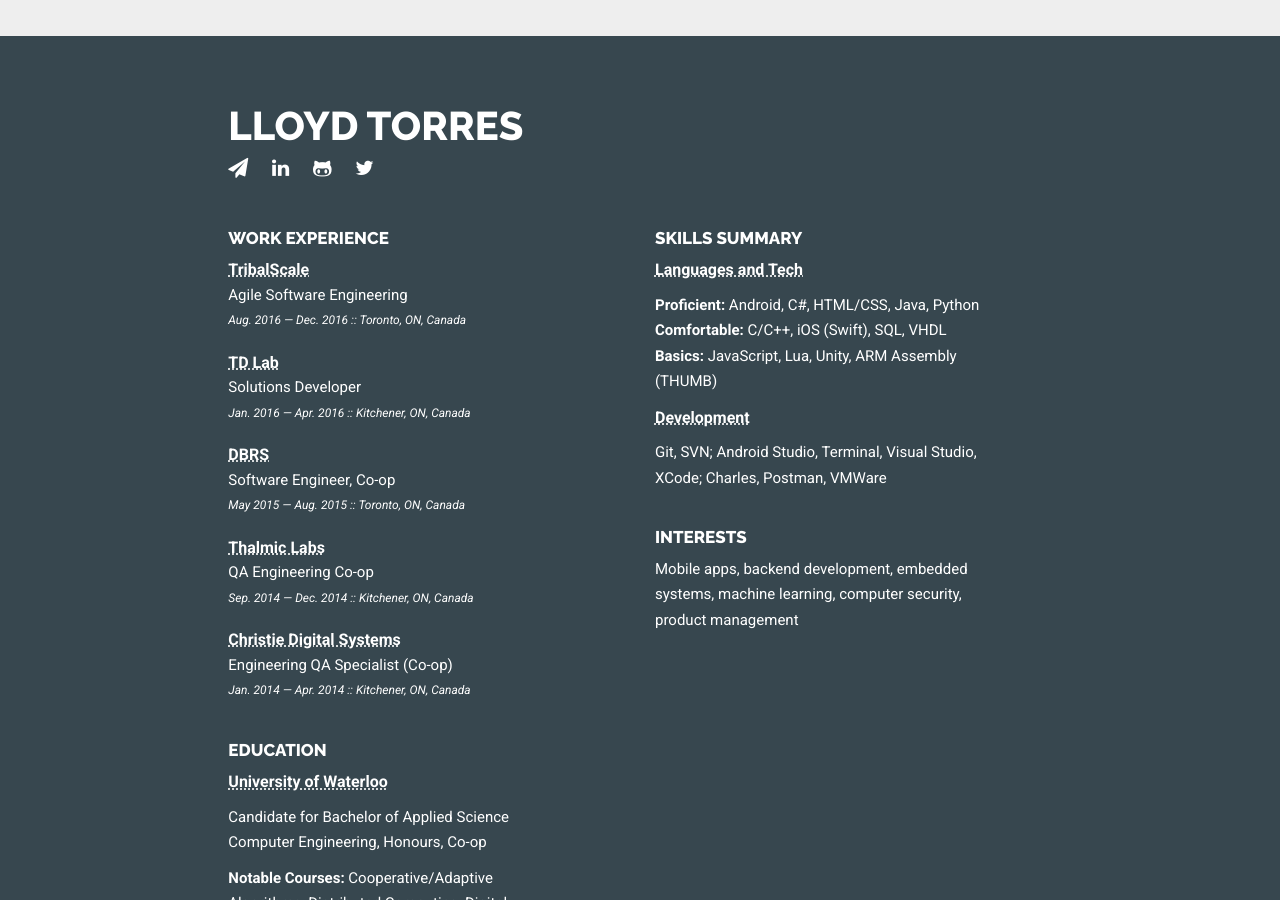
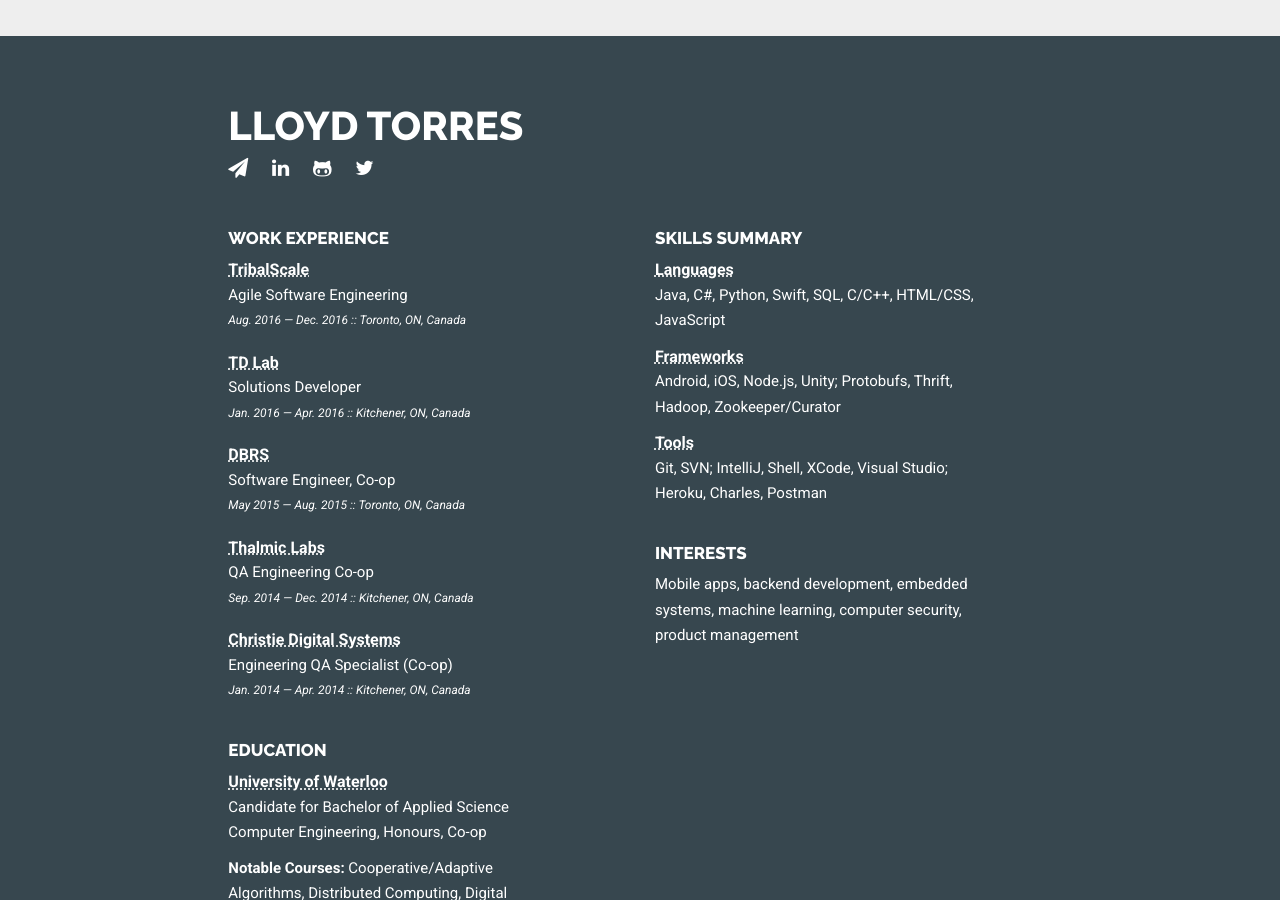
Before and after one commit to lloydtorres/lloydtorres.github.io, a Jekyll site: the page built from index.html, in a window 1280 px wide and 900 px high, scrolled down 1734 px. Built offline with Jekyll 4.4.1, drawn with Linux system fonts in a browser that asks for light colours.

Commit message:
Update resume

```diff
--- a/index.html
+++ b/index.html
@@ -158,8 +158,8 @@
                               <h2>Education</h2>
 
                               <div class="job-entry">
-                                  <div class="company"><a href="https://uwaterloo.ca/">University of Waterloo</a></div>
-                                  <p><div>Candidate for Bachelor of Applied Science</div>
+                                  <p><div class="company"><a href="https://uwaterloo.ca/">University of Waterloo</a></div>
+                                  <div>Candidate for Bachelor of Applied Science</div>
                                   <div>Computer Engineering, Honours, Co-op</div></p>
                                   <p><strong>Notable Courses:</strong> Cooperative/Adaptive Algorithms, Distributed Computing, Digital Systems, Databases, Compilers, Operating Systems, Networks, Analog/Digital Communications</p>
                                   <p><strong>Extracurriculars:</strong> Fencing Club, Hackathons</p>
@@ -179,17 +179,14 @@
                               <h2>Skills Summary</h2>
 
                               <div class="resume-entry">
-                                  <div class="resume-sub-header">Languages and Tech</div>
-                                  <p>
-                                    <div><strong>Proficient:</strong> Android, C#, HTML/CSS, Java, Python</div>
-                                    <div><strong>Comfortable:</strong> C/C++, iOS (Swift), SQL, VHDL</div>
-                                    <div><strong>Basics:</strong> JavaScript, Lua, Unity, ARM Assembly (THUMB)</div>
-                                  </p>
+                                  <p><div class="resume-sub-header">Languages</div>
+                                  Java, C#, Python, Swift, SQL, C/C++, HTML/CSS, JavaScript</p>
 
-                                  <div class="resume-sub-header">Development</div>
-                                  <p>
-                                    <div>Git, SVN; Android Studio, Terminal, Visual Studio, XCode; Charles, Postman, VMWare</div>
-                                  </p>
+                                  <p><div class="resume-sub-header">Frameworks</div>
+                                  Android, iOS, Node.js, Unity; Protobufs, Thrift, Hadoop, Zookeeper/Curator</p>
+
+                                  <p><div class="resume-sub-header">Tools</div>
+                                  Git, SVN; IntelliJ, Shell, XCode, Visual Studio; Heroku, Charles, Postman</p>
                               </div>
                           </div>
                       </div>
```
